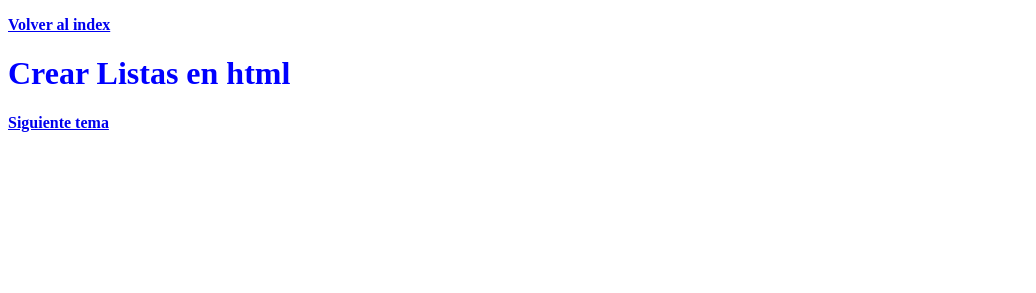
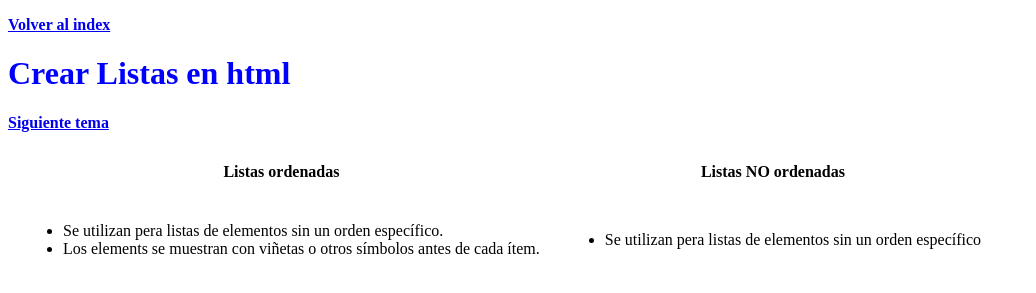
Before and after one commit to nicolhoyos-IFC32A-EDE/Apuntes-lenguaje-de-marcas, a plain HTML site: page modul/paginas/htmlbasico/listas.html in a window 1280 px wide. Shown: the whole page, without its empty margins (0-1036 px from the left). Drawn offline with Linux system fonts and the light colour scheme.

Commit message:
fix: corregi errores

```diff
--- a/modul/paginas/htmlbasico/listas.html
+++ b/modul/paginas/htmlbasico/listas.html
@@ -10,9 +10,30 @@
  	 <p> <a href="C:\Users\nicol\Documents\SegundoTrabajoLM\modul\paginas\indexbasico.html" > <strong> Volver al index </strong> </a> </p>
  	<h1 style="color:blue;"> Crear Listas en html </h1>
 
+   <table border="0"cellpadding="10"cellspacing="5">
+  <thead>
 
+   	<tr>
+   		<th> Listas ordenadas </th>
 
+    	<th> Listas NO ordenadas </th>
+    </tr>
+</thead>
+<tbody>
+	<tr>
+		<td>
+      <ul>
+      <li> Se utilizan pera listas de elementos sin un orden específico. </li>
+      <li> Los elements se muestran con viñetas o otros símbolos antes de cada ítem.  </li>
+      </ul>
+       </td>
 
+        <td>
+          <ul>
+            <li> Se utilizan pera listas de elementos sin un orden específico </li> </td>
+          </ul>
+
+</tr>
  <p> <a href="C:\Users\nicol\Documents\SegundoTrabajoLM\modul\paginas\htmlbasico\enlaces.html" > <strong> Siguiente tema </strong> </a> </p>
 </body>
 </html>
```
Also changed, not shown: modul/paginas/htmlbasico/enlaces.html (+15 -5 lines), modul/paginas/indexavanzado.html (+1 -1 lines).
